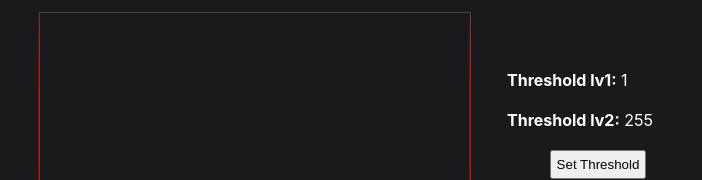
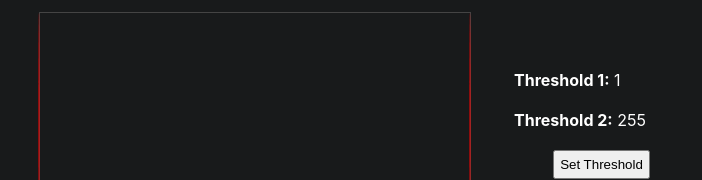
Before and after one commit to au5ton/COSC4372, a Next.js app: page / in a window 1280 px wide. Shown: the part 452-632 px from the top of the page, without its empty margins (276-978 px from the left). Built offline with nearby package versions, Linux system fonts and the light colour scheme.

Commit message:
fix labeling

```diff
--- a/pages/index.tsx
+++ b/pages/index.tsx
@@ -279,10 +279,10 @@ export default function Home() {
 
               <div className="graphData">
                 <span className="thresholdLv">
-                  <label>Threshold lv1:</label> { threshold.one }
+                  <label>Threshold 1:</label> { threshold.one }
                 </span>
                 <span className="thresholdLv">
-                  <label>Threshold lv2:</label> { threshold.two }
+                  <label>Threshold 2:</label> { threshold.two }
                 </span>
                 <button id="thresholdSubmit"
                 onClick={generateImageThreshold}>Set Threshold</button>
```
